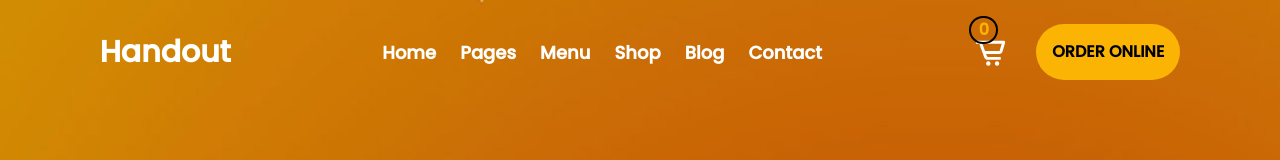
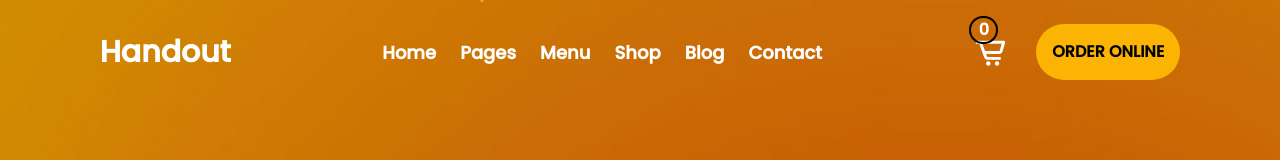
Before and after one commit to DevShehabIbrahem/Restaurant-shop, a React (Create React App) app in the folder Front/: page / in a window 1280 px wide. Shown: the top 160 px of the page. Built offline with nearby package versions, Linux system fonts and the light colour scheme.

Commit message:
stylecart

```diff
--- a/Front/src/Components/Navbar/Navbar.jsx
+++ b/Front/src/Components/Navbar/Navbar.jsx
@@ -69,7 +69,13 @@ const Navbar = () => {
 
           <div className="online-order hidden lg:flex items-center space-x-7">
             <div className="relative cursor-pointer">
-              <b className="absolute top-[-19px] border-2 border-[#000] rounded-[100px] flex items-center justify-center right-[10px] text-[#fbb403]  w-[29px]">
+              <b
+                className={
+                  !styles
+                    ? "absolute top-[-19px] border-2 border-[#000] rounded-[100px] flex items-center justify-center right-[10px] text-[#fff]  w-[29px]"
+                    : "absolute top-[-19px] border-2 border-[#000] rounded-[100px] flex items-center justify-center right-[10px] text-[#fbb403]  w-[29px]"
+                }
+              >
                 {cartitems ? cartitems.length : 0}
               </b>
               <BiCartAlt
```
